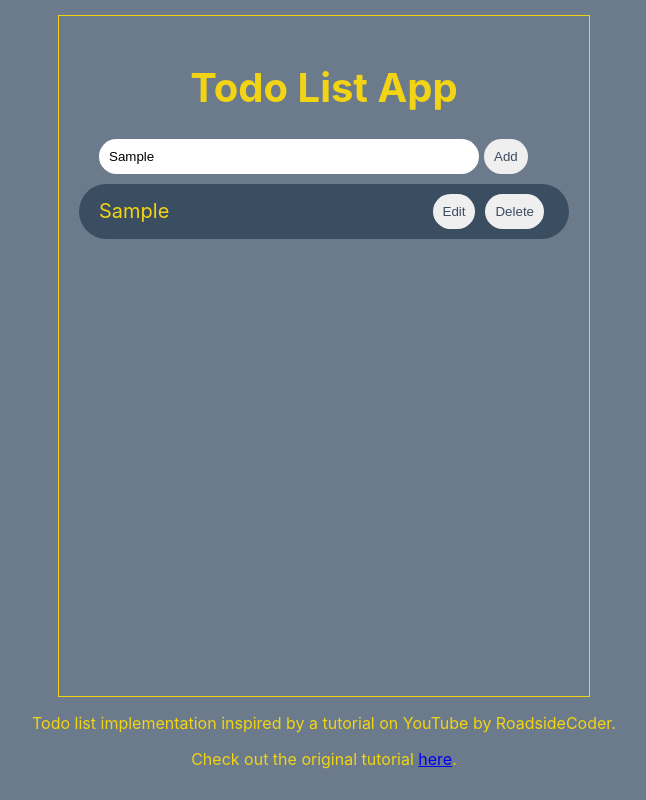
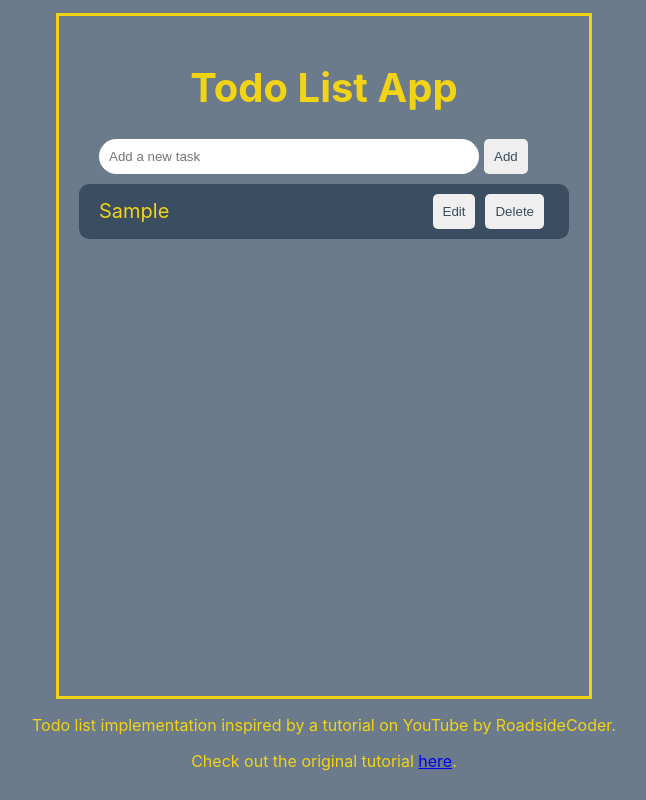
Before and after one commit to Ihliana/React-ToDo-List-app, a React (Create React App) app: page / in a window 1280 px wide. Both pictures are taken after typing "Sample" into the empty fields and a click on the button "Add". Shown: the whole page, without its empty margins (316-962 px from the left). Built offline with nearby package versions, Linux system fonts and the light colour scheme.

Commit message:
Edit a todo
in case we need to edit a single todo

```diff
--- a/src/App.css
+++ b/src/App.css
@@ -11,7 +11,7 @@
 .container {
   display: flex;
   height: 80vh;
-  border: 1px solid #f2d414;;
+  border: 3px solid #f2d414;;
   padding: 20px;
   flex-direction: column;
   align-items: center;
@@ -35,7 +35,7 @@ input {
 button {
   border:  none;
   padding: 10px;
-  border-radius: 20px;
+  border-radius: 5px;
   margin: 0 5px;
   color: #3b4d61;
 }
@@ -47,7 +47,7 @@ button {
 }
 
 .singleTodo {
-  border-radius: 50px;
+  border-radius: 10px;
   margin: 10px 0;
 
   background-color: #3b4d61;;
--- a/src/App.js
+++ b/src/App.js
@@ -7,16 +7,34 @@ function App() {
 
   const [todo, setTodo] = React.useState("")
   const [todos, setTodos] = React.useState([])
+  const [editId, setEditId] = React.useState(0)
 
   //handle form submission
   const handleSubmit = (e) => {
     e.preventDefault()
+
+    //in case of editing
+    if(editId){
+      //define todo we are trying to edit
+      const editTodo = todos.find((i) => i.id === editId)
+
+      const updatedTodos = todos.map((t) =>
+      t.id === editTodo.id
+      ? (t = {id: t.id, todo})
+      : {id: t.id, todo: t.todo} )
+
+      setTodos(updatedTodos)
+      setEditId(0)
+      setTodo("")
+      return;
+    }
 
     //check if the 'todo' input is not empty
     if(todo !== ""){
       //a new todo with a unique ID
       //add the new todo object to the 'todos' array
       setTodos([{id: `${todo}-${Date.now()}`, todo}, ...todos])
+      setTodo("")
     }
 
   }
@@ -38,6 +56,15 @@ function App() {
 
   }
 
+
+  //function to handle todo edit
+  const handleEdit = (id) => {
+      //find out the todo with the given 'id' from the 'todos' array
+      const editTodo = todos.find((i) => i.id === id )
+      setTodo(editTodo.todo)
+      setEditId(id)
+  }
+
   return (
     <div className="App">
        <div className="container">
@@ -49,7 +76,7 @@ function App() {
                     onChange={handleInput}
                     value={todo}
             />
-            <button type='submit'>Add</button>
+            <button type='submit'>{editId ? "Edit" : "Add"}</button>
           </form>
 
           <ul className="todoList">
@@ -57,7 +84,7 @@ function App() {
               todos.map((todo) => (
                 <li className="singleTodo" key={todo.id}>
                     <span  className="todoText" key={todo.id}>{todo.todo}</span>
-                    <button data-testid="edit-button">Edit</button>
+                    <button data-testid="edit-button" onClick={() => handleEdit(todo.id)}>Edit</button>
                     <button data-testid='delete-button' onClick={() => handleDelete(todo.id)}>Delete</button>
                 </li>
 
```
